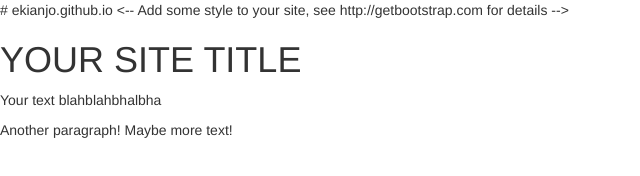
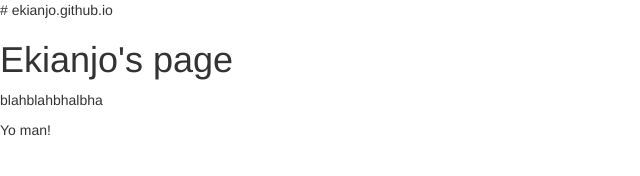
Before and after one commit to ekianjo/ekianjo.github.io, a plain HTML site: page index.html in a window 1280 px wide. Shown: the whole page, without its empty margins (0-640 px from the left). Drawn offline with nearby package versions, Linux system fonts and the light colour scheme.

Commit message:
Update index.html

```diff
--- a/index.html
+++ b/index.html
@@ -2,14 +2,13 @@
 
 <html>
 <head>
-  <title>YOUR SITE TITLE</title>
-  <-- Add some style to your site, see http://getbootstrap.com for details -->
+  <title>Ekianjo's page</title>
   <link rel="stylesheet"
   href="https://maxcdn.bootstrapcdn.com/bootstrap/3.3.4/css/bootstrap.min.css">
 </head>
 <body>
-  <h1>YOUR SITE TITLE</h1>
-  <p>Your text blahblahbhalbha</p>
-  <p>Another paragraph!  Maybe more text!</p>
+  <h1>Ekianjo's page</h1>
+  <p>blahblahbhalbha</p>
+  <p>Yo man! </p>
 </body>
 </html>
```
